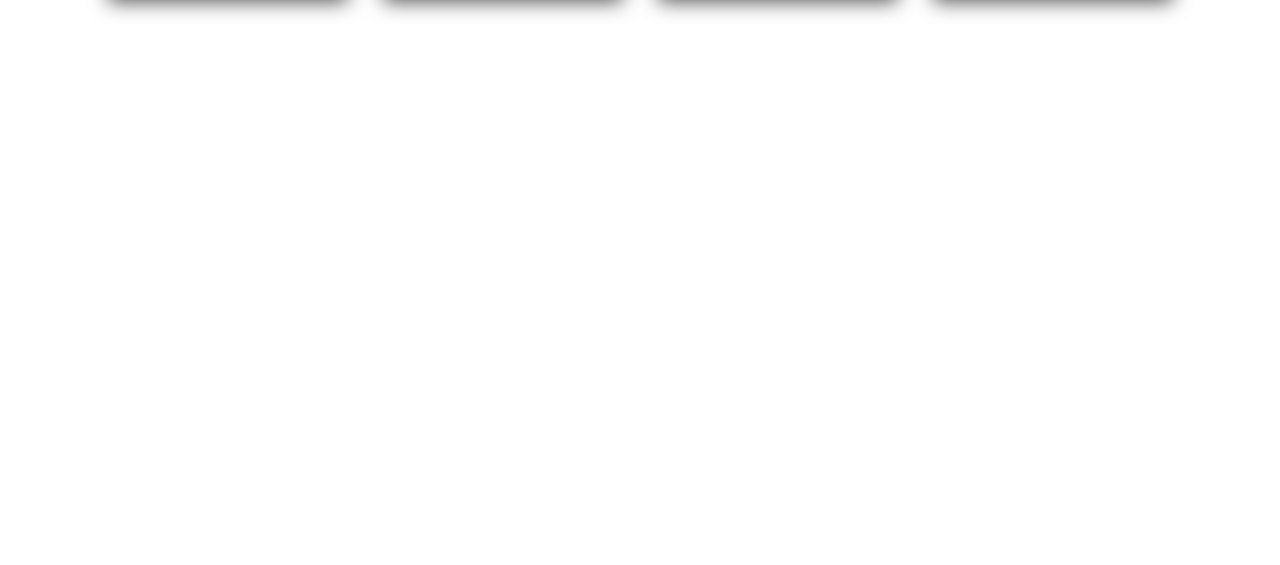
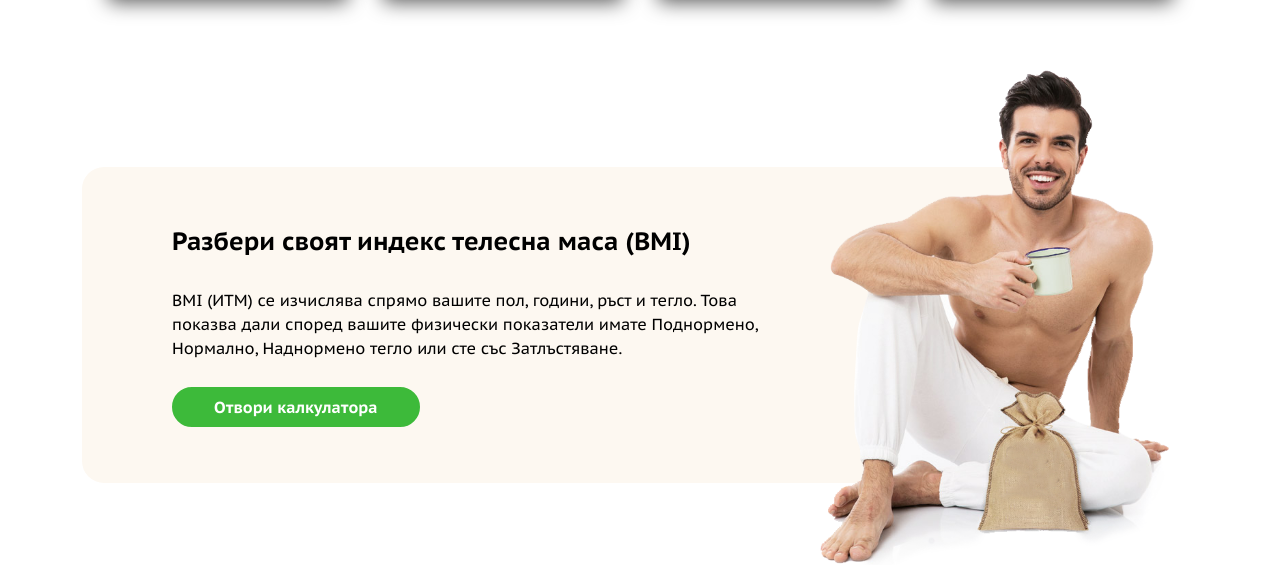
Before and after one commit to DemonHashira/test-task-weband, a website: page index.html in a window 1280 px wide. Shown: the part 1911-2476 px from the top of the page. Before the commit the page ends 1968 px from the top, so only its background shows below. Drawn offline with Linux system fonts and the light colour scheme.

Commit message:
finished man section

```diff
--- a/assets/css/styles.scss
+++ b/assets/css/styles.scss
@@ -7,6 +7,7 @@ $color-black: #000;
 $color-arrow: #bfa387;
 $color-background: #fff9f0;
 $color-disabled: #bababa;
+$color-bmi: #fdf8f1;
 
 *,
 *::before,
@@ -61,7 +62,7 @@ select {
 }
 
 .container {
-  max-width: 1400px;
+  max-width: 1116px;
   margin: 0 auto;
   display: block;
 }
@@ -70,6 +71,37 @@ select {
   list-style: none;
   padding: 0;
   margin: 0;
+}
+
+.btn {
+  cursor: pointer;
+  border: 2px solid $color-green;
+  padding: 6px 40px;
+  border-radius: 50px;
+  transition: background-color $transition-time $ease,
+    color $transition-time $ease;
+  font-weight: bold;
+  font-size: 16px;
+
+  &-outline {
+    color: $color-green;
+    background-color: $color-white;
+
+    &:hover {
+      background-color: $color-green;
+      color: $color-white;
+    }
+  }
+
+  &-filled {
+    color: $color-white;
+    background-color: $color-green;
+
+    &:hover {
+      background-color: $color-white;
+      color: $color-green;
+    }
+  }
 }
 
 nav {
@@ -121,24 +153,6 @@ header {
     display: flex;
     align-items: center;
     gap: 30px;
-
-    .purchase-button {
-      background-color: $color-white;
-      color: $color-green;
-      border: 2px solid $color-green;
-      border-radius: 50px;
-      padding: 10px 40px;
-      cursor: pointer;
-      transition: background-color $transition-time $ease,
-        color $transition-time $ease;
-      font-weight: bold;
-      font-size: 16px;
-
-      &:hover {
-        background-color: $color-green;
-        color: $color-white;
-      }
-    }
   }
 }
 
@@ -393,6 +407,34 @@ main {
   }
 }
 
+.bmi-container {
+  animation: fadeIn 1s $ease forwards;
+  padding-top: 110px;
+  position: relative;
+
+  .bmi-content {
+    background-color: $color-bmi;
+    width: 85%;
+    padding: 56px 230px 56px 90px;
+    border-radius: 22px;
+
+    h3 {
+      font-size: 25px;
+    }
+
+    h3,
+    p {
+      margin-bottom: 27px;
+    }
+  }
+
+  img {
+    position: absolute;
+    right: 0;
+    top: 0;
+  }
+}
+
 @keyframes fadeIn {
   from {
     opacity: 0;
--- a/index.html
+++ b/index.html
@@ -23,7 +23,7 @@
               <li><a href="#">BMI Калкулатор</a></li>
             </ul>
           </nav>
-          <button class="purchase-button" type="button">КУПИ СЕГА</button>
+          <button class="btn btn-outline" type="button">КУПИ СЕГА</button>
         </div>
       </div>
     </header>
@@ -192,6 +192,20 @@
           </div>
         </div>
       </section>
+      <section class="bmi-container container">
+        <div class="bmi-content">
+          <h3>Разбери своят <strong>индекс телесна маса (BMI)</strong></h3>
+          <p>
+            BMI (ИТМ) се изчислява спрямо вашите пол, години, ръст и тегло. Това
+            показва дали според вашите физически показатели имате Поднормено,
+            Нормално, Наднормено тегло или сте със Затлъстяване.
+          </p>
+          <button class="btn btn-filled" type="button">
+            Отвори калкулатора
+          </button>
+        </div>
+        <img src="assets/images/bmi-calculator-man.png" alt="" />
+      </section>
     </main>
     <script src="assets/js/script.js"></script>
   </body>
```
Also changed, not shown: assets/css/styles.css, 1 other file.
